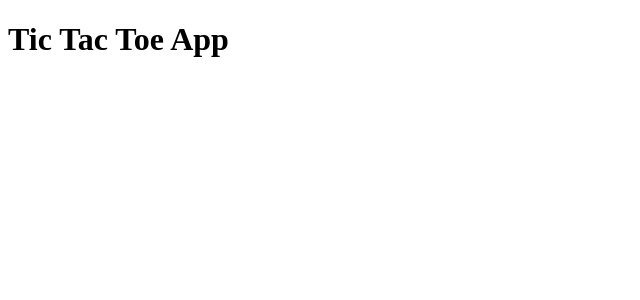
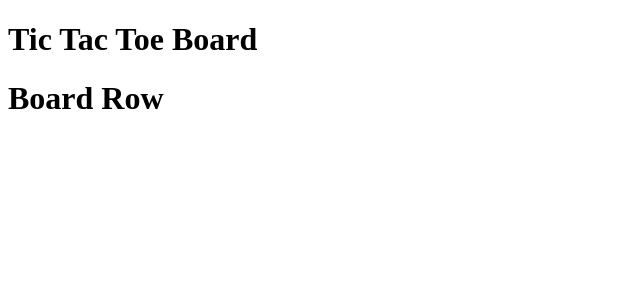
Before and after one commit to MichaelPooleLF/Tic-Tac-Toe, a React app: page / in a window 1280 px wide. Shown: the top 300 px of the page, without its empty margins (0-640 px from the left). Built offline with nearby package versions, Linux system fonts and the light colour scheme; the HTML template or start-up script is replaced by a standard one.

Commit message:
added board and board row components

```diff
--- a/src/components/app.jsx
+++ b/src/components/app.jsx
@@ -1,9 +1,17 @@
 import React from 'react';
+import Board from './board';
 
-function App(props) {
-  return (
-    <h1 className="text-center">Tic Tac Toe App</h1>
-  );
+class App extends React.Component {
+  constructor(props) {
+    super(props);
+    this.state = {};
+  }
+
+  render() {
+    return (
+      <Board/>
+    );
+  }
 }
 
 export default App;
--- /dev/null
+++ b/src/components/board-row.jsx
@@ -0,0 +1,9 @@
+import React from 'react';
+
+function BoardRow(props) {
+  return (
+    <h1 className="text-center">Board Row</h1>
+  );
+}
+
+export default BoardRow;
--- /dev/null
+++ b/src/components/board.jsx
@@ -0,0 +1,13 @@
+import React from 'react';
+import BoardRow from './board-row';
+
+function Board(props) {
+  return (
+    <>
+      <h1 className="text-center">Tic Tac Toe Board</h1>
+      <BoardRow/>
+    </>
+  );
+}
+
+export default Board;
```
